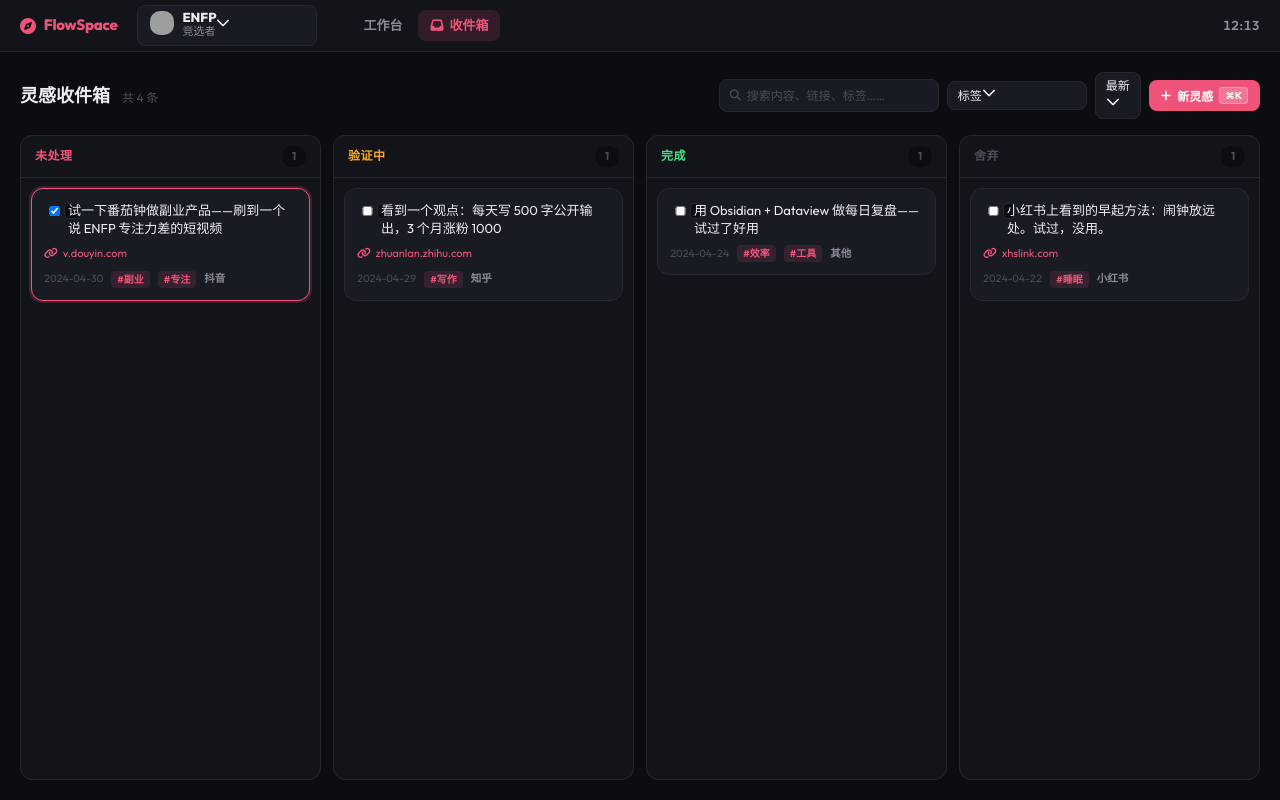
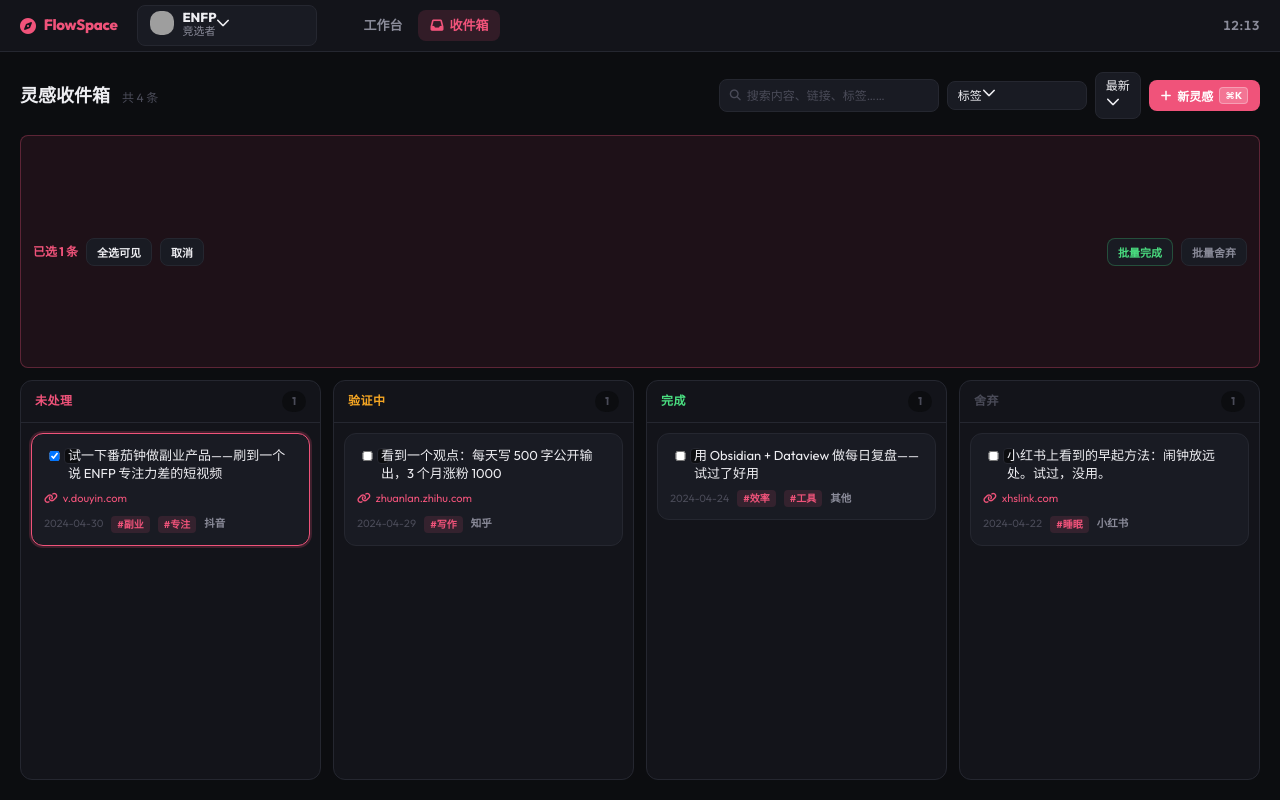
Before and after one commit to Busy0124add1/flowspace-enfp, a Vue app: page /inbox in a window 1280 px wide. Both pictures are taken after a click on the element 52 px from the left and 210 px from the top of the page. Built offline with nearby package versions, Linux system fonts and the light colour scheme; grey boxes are pictures that could not be loaded.

Commit message:
feat(P5): inbox batch toolbar with select-all / batch done / archive

```diff
--- a/src/components/inbox/InboxBoard.vue
+++ b/src/components/inbox/InboxBoard.vue
@@ -43,6 +43,15 @@
         </button>
       </div>
     </header>
+
+    <div v-if="inbox.selectedIds.length > 0" class="ic-batch-bar">
+      <span class="ic-batch-count">已选 {{ inbox.selectedIds.length }} 条</span>
+      <button class="ic-batch-btn" @click="inbox.selectAllVisible()">全选可见</button>
+      <button class="ic-batch-btn" @click="inbox.clearSelection()">取消</button>
+      <span class="ic-batch-spacer" />
+      <button class="ic-batch-btn done-btn" @click="batchDone">批量完成</button>
+      <button class="ic-batch-btn arc-btn" @click="batchArchive">批量舍弃</button>
+    </div>
 
     <div class="ic-columns">
       <InboxColumn
@@ -122,6 +131,14 @@ function onDropItem(id, targetStatus) {
 }
 function triggerCapture() {
   window.dispatchEvent(new CustomEvent('fs1:open-capture'))
+}
+function batchDone() {
+  inbox.batchUpdateStatus([...inbox.selectedIds], 'done')
+  inbox.clearSelection()
+}
+function batchArchive() {
+  inbox.batchUpdateStatus([...inbox.selectedIds], 'archived')
+  inbox.clearSelection()
 }
 </script>
 
@@ -208,6 +225,38 @@ function triggerCapture() {
 }
 .ic-search-clear:hover { color: var(--t1); }
 
+.ic-batch-bar {
+  display: flex;
+  align-items: center;
+  gap: 8px;
+  padding: 8px 12px;
+  background: color-mix(in srgb, var(--accent) 8%, transparent);
+  border: 1px solid color-mix(in srgb, var(--accent) 30%, transparent);
+  border-radius: var(--r);
+  margin-bottom: 12px;
+  font-size: 12px;
+}
+.ic-batch-count {
+  color: var(--accent);
+  font-weight: 700;
+}
+.ic-batch-spacer { flex: 1; }
+.ic-batch-btn {
+  background: var(--card);
+  border: 1px solid var(--line);
+  color: var(--t1);
+  padding: 5px 10px;
+  border-radius: var(--r);
+  font-size: 11px;
+  font-weight: 600;
+  cursor: pointer;
+  transition: all 0.15s;
+}
+.ic-batch-btn:hover { border-color: var(--accent); }
+.ic-batch-btn.done-btn { color: #4ade80; border-color: #4ade8044; }
+.ic-batch-btn.done-btn:hover { background: #4ade8022; }
+.ic-batch-btn.arc-btn { color: var(--t2); }
+
 .ic-tag-filter { min-width: 140px; }
 </style>
 
```
